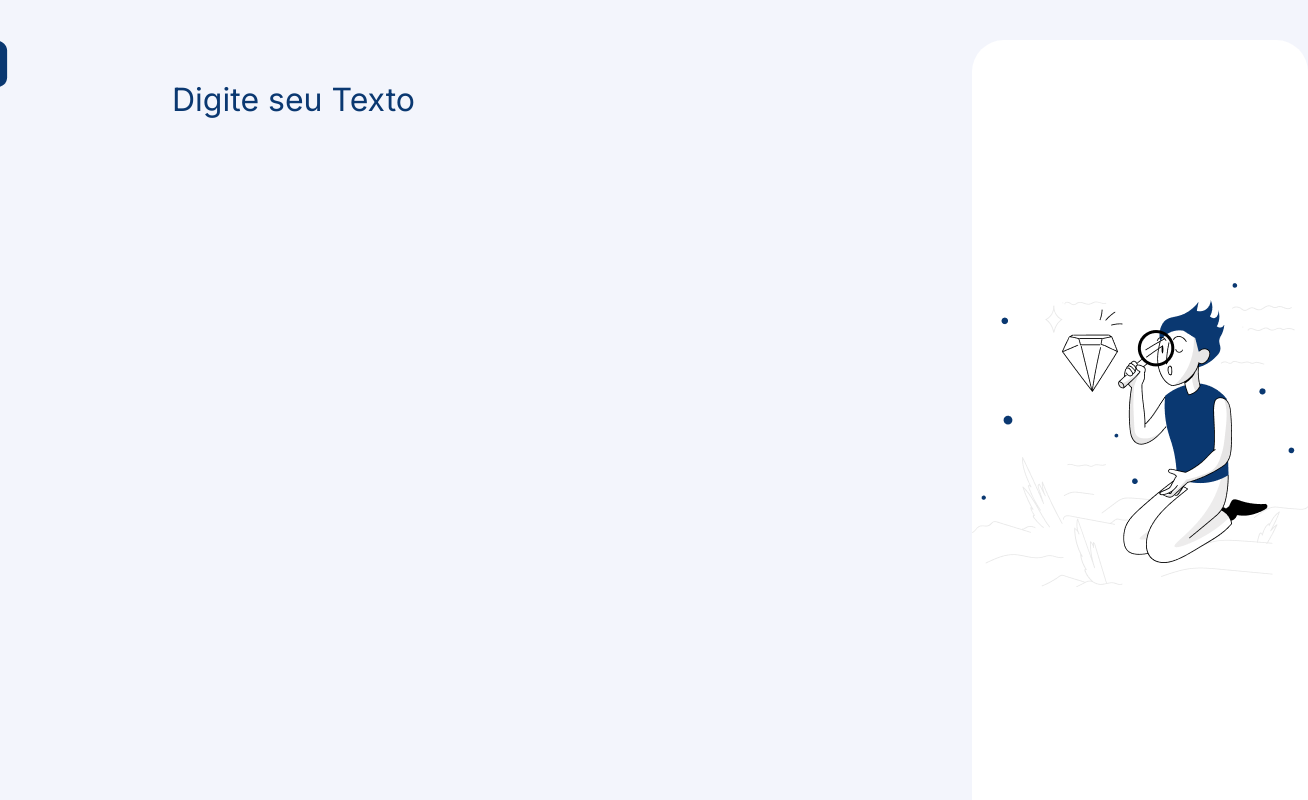
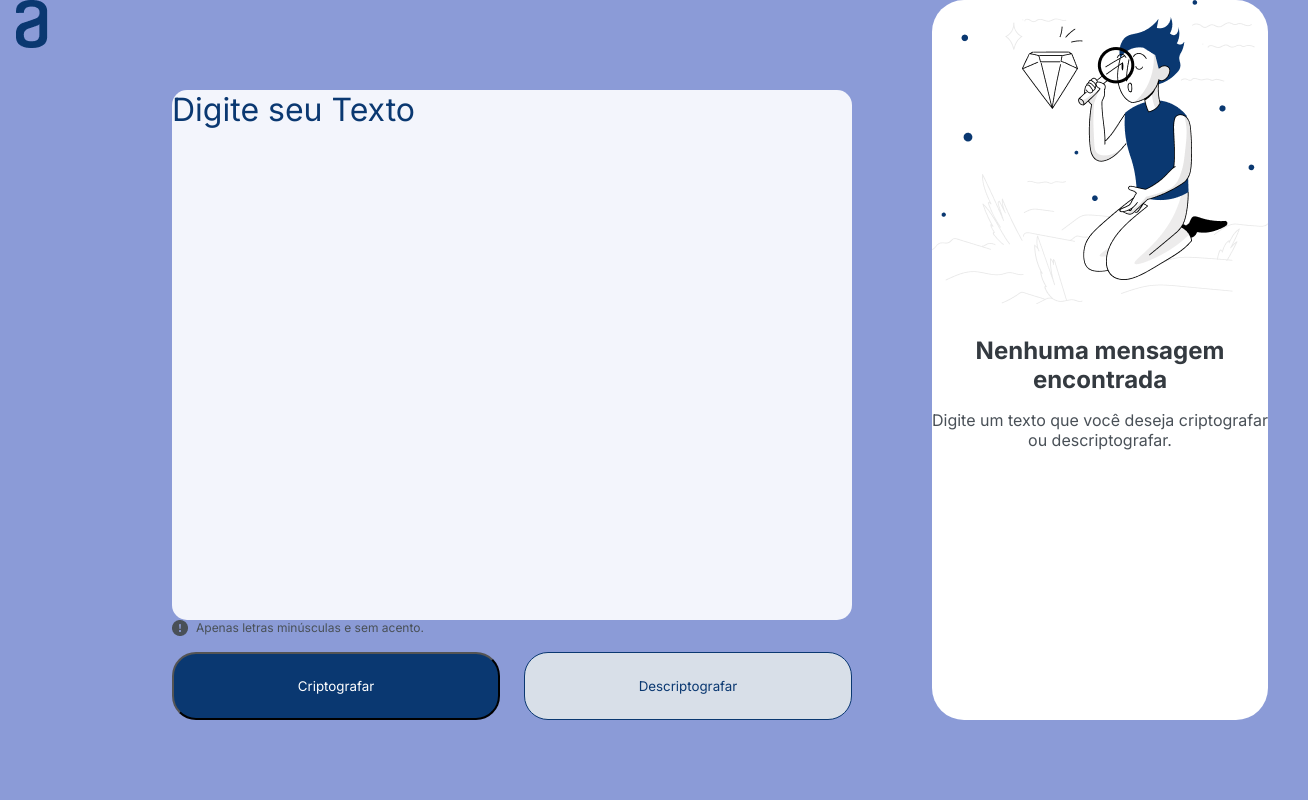
Before and after one commit to Dxseee/desafio_decodificador, a plain HTML site: page index.html in a window 1280 px wide. Shown: the top 800 px of the page, 1308 px wide, since content can reach past the window. Drawn offline with Linux system fonts and the light colour scheme.

Commit message:
Fiz mas precisa aruumar direito

```diff
--- a/index.html
+++ b/index.html
@@ -3,7 +3,7 @@
 <head>
     <meta charset="UTF-8">
     <meta name="viewport" content="width=device-width, initial-scale=1.0">
-    <link rel="stylesheet" href="styles/style.css">
+    <link rel="stylesheet" href="/styles/style.css">
     <script src="script.js"></script>
     <title>Desafio Decodificador</title>
 </head>
--- a/script.js
+++ b/script.js
@@ -42,9 +42,11 @@ function descriptografar(){
 function removerElements(parametro){
     let elementImagem = document.getElementById("imagem");
 
-    let criarElementTexto = document.createElement("h1");
+    let criarElementTexto = document.createElement("textarea");
     criarElementTexto.classList.add('h1TextoCriptografado');
     criarElementTexto.innerHTML = parametro;
+    criarElementTexto.setAttribute("row","15");
+    criarElementTexto.setAttribute("placeholder","Nenhuma mensagem");
     elementImagem.replaceWith(criarElementTexto);
 
     let criarElementButton =  document.createElement("button");
--- /dev/null
+++ b/style.css
@@ -0,0 +1,27 @@
+*{
+    margin: 0;
+    padding: 0;
+}
+
+body{
+    background-color: #f5f5fc;
+}
+
+.container_Pai{
+    height: 100vh;
+    margin: 40px;
+
+}
+
+
+.icone_principal{
+    width: 120px;
+    height: 48px;
+
+}
+
+.container_Principal{
+    display: flex;
+    gap:80px;
+    justify-content: center;
+}
--- a/styles/style.css
+++ b/styles/style.css
@@ -3,11 +3,11 @@
 *{
     margin: 0;
     padding: 0;
+
 }
 
 body{
-    height: 100vh;
-    background-color: #F3F5FC;
+    background-color: #8b9bd7;
 }
 
 .icone_principal{
@@ -19,16 +19,20 @@ body{
     display: flex;
     justify-content: space-between;
     flex-direction: column;
-    margin: 40px;
+    height: 100vh;
+
+
 }
 .container_Principal{
     display: flex;
     gap:80px;
     justify-content: center;
+    width: auto;
+    height: 100vh;
 }
 .container1{
-    margin: 40px;
     width: 60%;
+    height: 90%;
     display: flex;
     justify-content: space-between;
     flex-direction: column;
@@ -43,6 +47,8 @@ body{
     border: none;
     background-color: #F3F5FC;
     resize: none;
+    margin-top:90px;
+    border-radius: 15px;
 }
 ::placeholder{
     color: #0A3871;
@@ -98,12 +104,10 @@ body{
 .container2{
     background-color: white;
     width: 40%;
-    height: 944px;
+    height: 90%;
     border-radius: 32px;
     box-shadow: 0px 24px 32px 8%;
-    gap: 40px;
-    margin: 0px 40px 40px 0px;
-
+    margin-right: 40px;
 
 }
 
@@ -113,21 +117,19 @@ body{
     flex-direction: column;
     gap: 32px;
     align-items: center;
-    height: 100%;
+
 
 }
 
 .container2__agrupamento__imagem_principal{
     width: 336px;
     height: 304px;
-    margin-top: 243px;
 }
 .container2__agrupamento__textos{
     display: flex;
     justify-content: space-between;
     flex-direction: column;
     gap: 16px;
-    margin:32px ;
 }
 .container2__agrupamento__texto1{
     font-family: "Inter", sans-serif;
@@ -149,9 +151,13 @@ body{
     font-family: "Inter", sans-serif;
     font-weight: 400;
     font-size: 24px;
-    color: #495057;
-    margin: 32px ;
-    text-align: justify;
+    color: #0A3871;
+    outline: none;
+    border: none;
+    background-color: #ffffff;
+    resize: none;
+    margin-top:90px;
+    border-radius: 15px;
 
 }
 
```
